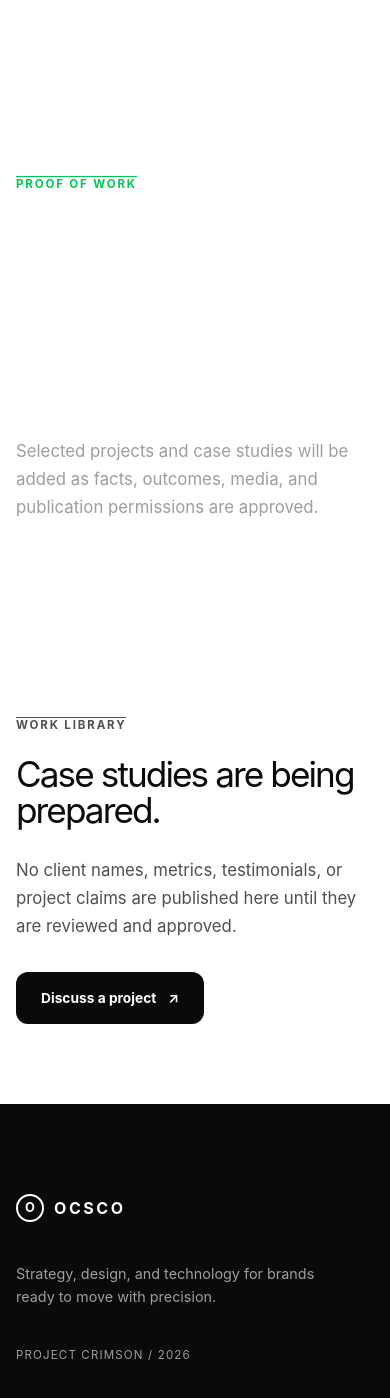
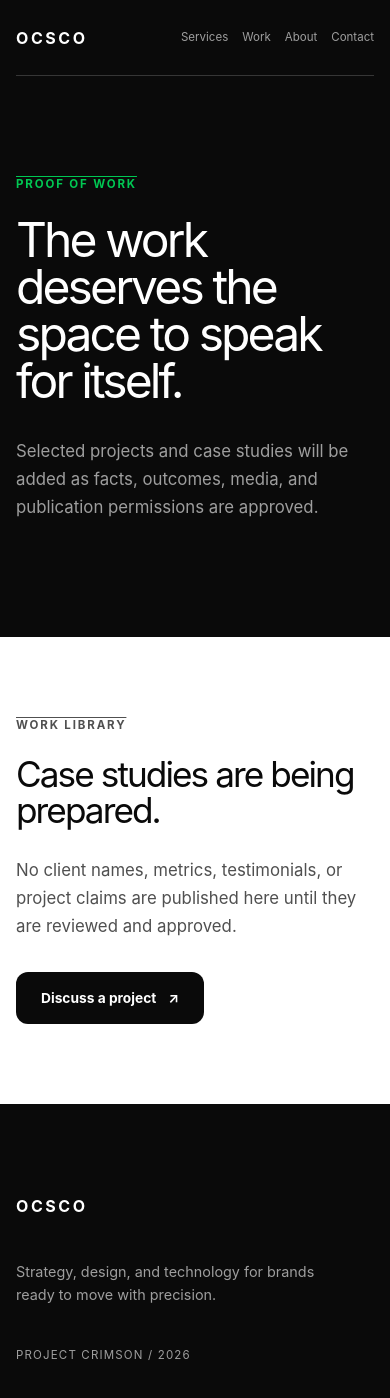
Before and after one commit to ocscolabs-platform/crimson, a Next.js app: page /work in a window 390 px wide. Shown: the top 1398 px of the page. Built offline with nearby package versions, Linux system fonts and the light colour scheme.

Commit message:
fix: repair route shell contrast and branding

```diff
--- a/src/app/globals.css
+++ b/src/app/globals.css
@@ -28,7 +28,6 @@ a:focus-visible { outline: 2px solid var(--green); outline-offset: 4px; }
 .hero { position: relative; min-height: 760px; overflow: hidden; background: var(--ink); color: var(--white); }
 .site-header { position: relative; z-index: 2; display: flex; align-items: center; justify-content: space-between; min-height: 92px; border-bottom: 1px solid rgb(255 255 255 / 18%); }
 .brand { display: inline-flex; align-items: center; gap: 10px; color: var(--white); font-size: 1rem; font-weight: 700; letter-spacing: .16em; }
-.brand-mark { display: grid; width: 28px; height: 28px; place-items: center; border: 2px solid currentColor; border-radius: 50%; font-size: .8rem; letter-spacing: 0; line-height: 1; }
 .primary-nav { display: flex; gap: clamp(18px, 3vw, 42px); margin-left: auto; margin-right: clamp(20px, 4vw, 60px); color: var(--muted); font-size: .86rem; }
 .primary-nav a, .text-link, .card-link { transition: color 200ms ease-out; }
 .primary-nav a:hover, .text-link:hover, .card-link:hover { color: var(--green); }
@@ -88,6 +87,7 @@ a:focus-visible { outline: 2px solid var(--green); outline-offset: 4px; }
 .brand-footer { align-self: start; margin-top: 10px; }
 .footer-layout p { max-width: 340px; margin: 0; color: var(--muted); font-size: .9rem; line-height: 1.6; }
 .footer-meta { align-self: end; color: var(--muted); font-size: .72rem; letter-spacing: .1em; text-transform: uppercase; }
+.route-hero { overflow: hidden; background: var(--ink); color: var(--white); }
 .route-hero-content { padding: 100px 0 116px; }
 .route-hero-content h1 { max-width: 930px; margin: 0; color: var(--white); font-size: clamp(3rem, 7vw, 6.4rem); letter-spacing: -.06em; line-height: .98; }
 .route-hero-intro { max-width: 600px; margin: 34px 0 0; color: var(--muted); font-size: clamp(1.05rem, 1.8vw, 1.3rem); line-height: 1.65; }
@@ -127,6 +127,7 @@ a:focus-visible { outline: 2px solid var(--green); outline-offset: 4px; }
 
 @media (max-width: 560px) {
   .shell { width: min(calc(100% - 32px), var(--max-width)); }
+  .primary-nav { display: flex; gap: 14px; margin-right: 0; font-size: .72rem; }
   .header-cta { display: none; }
   .hero h1 { font-size: clamp(2.9rem, 15vw, 4.5rem); }
   .hero-copy { font-size: 1rem; }
--- a/src/app/page.tsx
+++ b/src/app/page.tsx
@@ -6,7 +6,6 @@ export default function Home() {
       <section className="hero" aria-labelledby="hero-title">
         <header className="site-header shell">
           <a className="brand" href="#top" aria-label="OCSCO home">
-            <span className="brand-mark" aria-hidden="true">O</span>
             <span>OCSCO</span>
           </a>
           <nav className="primary-nav" aria-label="Primary navigation">
--- a/src/components/route-shell.tsx
+++ b/src/components/route-shell.tsx
@@ -14,7 +14,6 @@ export function RouteShell({ eyebrow, title, intro, children }: RouteShellProps)
       <section className="route-hero">
         <header className="site-header shell">
           <Link className="brand" href="/" aria-label="OCSCO home">
-            <span className="brand-mark" aria-hidden="true">O</span>
             <span>OCSCO</span>
           </Link>
           <nav className="primary-nav" aria-label="Primary navigation">
@@ -37,7 +36,6 @@ export function RouteShell({ eyebrow, title, intro, children }: RouteShellProps)
       <footer className="site-footer section-dark">
         <div className="shell footer-layout">
           <Link className="brand brand-footer" href="/" aria-label="OCSCO home">
-            <span className="brand-mark" aria-hidden="true">O</span>
             <span>OCSCO</span>
           </Link>
           <p>Strategy, design, and technology for brands ready to move with precision.</p>
```
